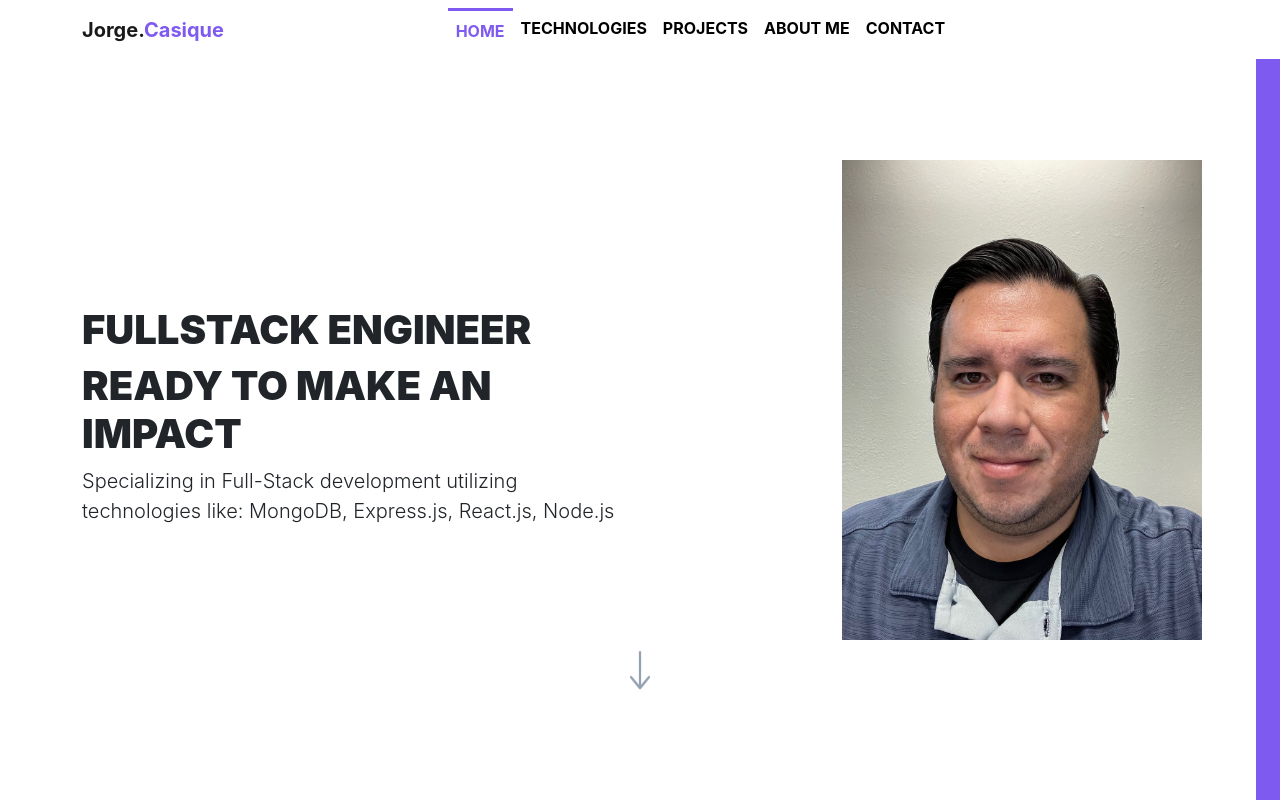
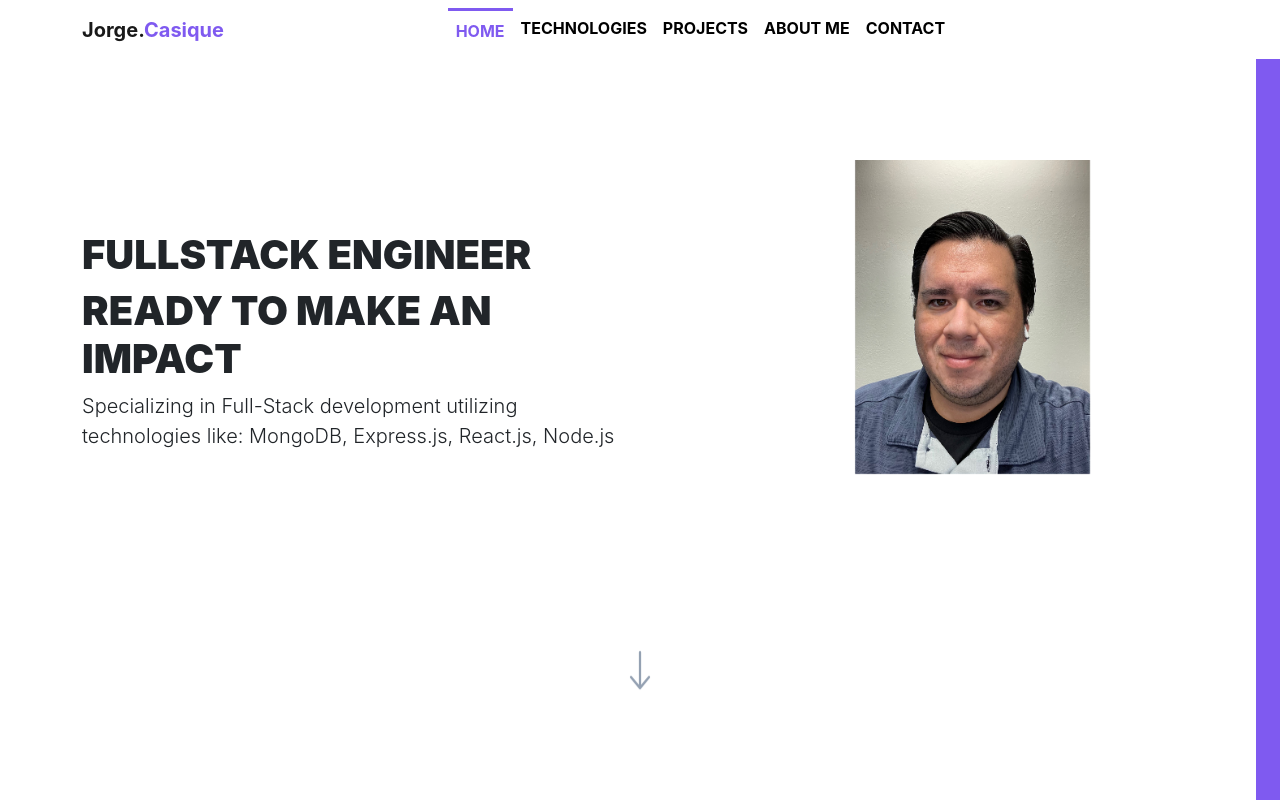
Before and after one commit to Consecratio/portfolio, a React (Create React App) app: page / in a window 1280 px wide. Shown: the top 800 px of the page. Built offline with nearby package versions, Linux system fonts and the light colour scheme.

Commit message:
fixed jumbotron image

```diff
--- a/src/components/Jumbotron.jsx
+++ b/src/components/Jumbotron.jsx
@@ -12,8 +12,8 @@ const Jumbotron = () => {
                     <h1 className="display-6" style={{ fontWeight: "900" }} >READY TO MAKE AN IMPACT</h1>
                     <p className="lead" >Specializing in Full-Stack development utilizing technologies like: MongoDB, Express.js, React.js, Node.js</p>
                 </Col>
-                <Col lg={{ span: 3, offset: 2 }} className="mb-5" >
-                    <img src={myPhoto} alt="Jorge Casique" style={{ height: "60vh" }} className="mx-auto d-block my-photo" />
+                <Col xs={12} sm={12} md={12} lg={{ span: 3, offset: 2 }} className="mb-5" >
+                    <img src={myPhoto} alt="Jorge Casique" className="mx-auto d-block my-photo" />
                 </Col>
                 <div id="jumbo-div" ></div>
             </Row>
--- a/src/css/Jumbotron.css
+++ b/src/css/Jumbotron.css
@@ -10,6 +10,8 @@
 .my-photo {
     opacity: 0;
     animation: fade-in 2s ease-in 2s forwards;
+    max-height: 95%;
+    max-width: 95%;
 }
 
 #down-arrow {
```
